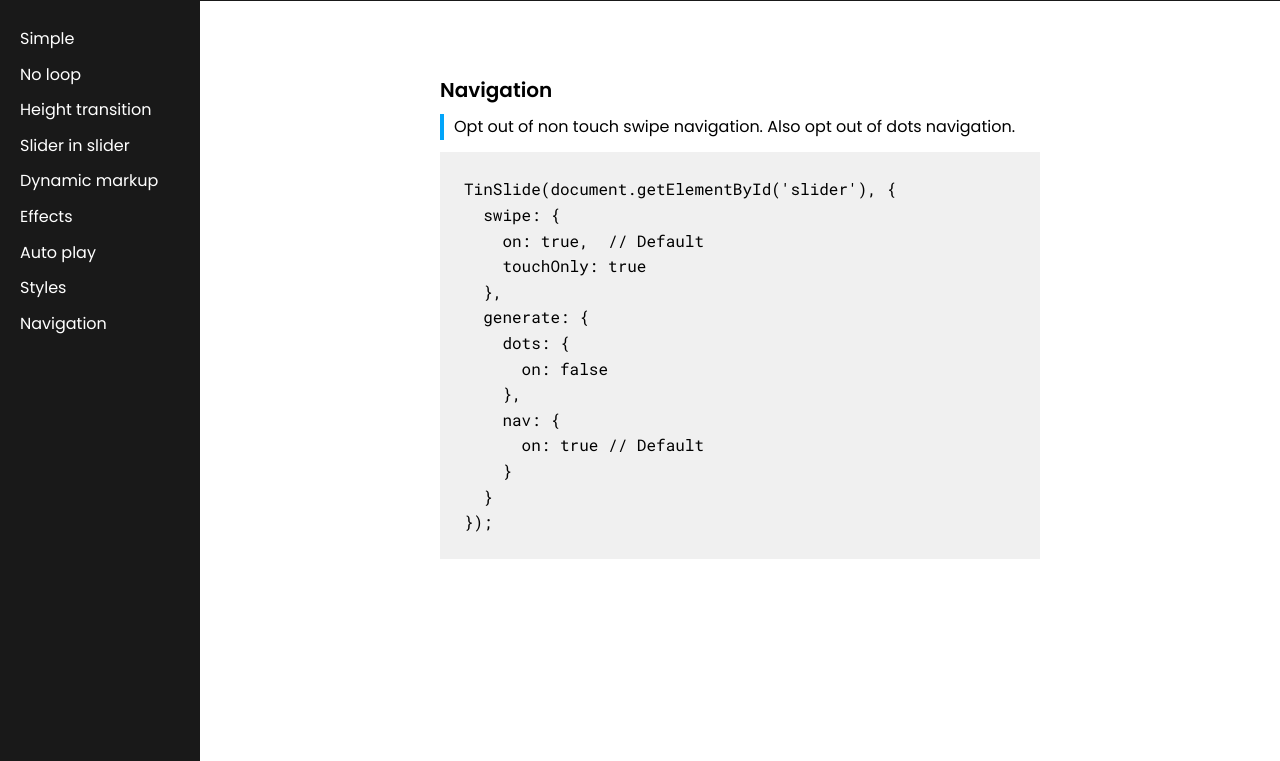
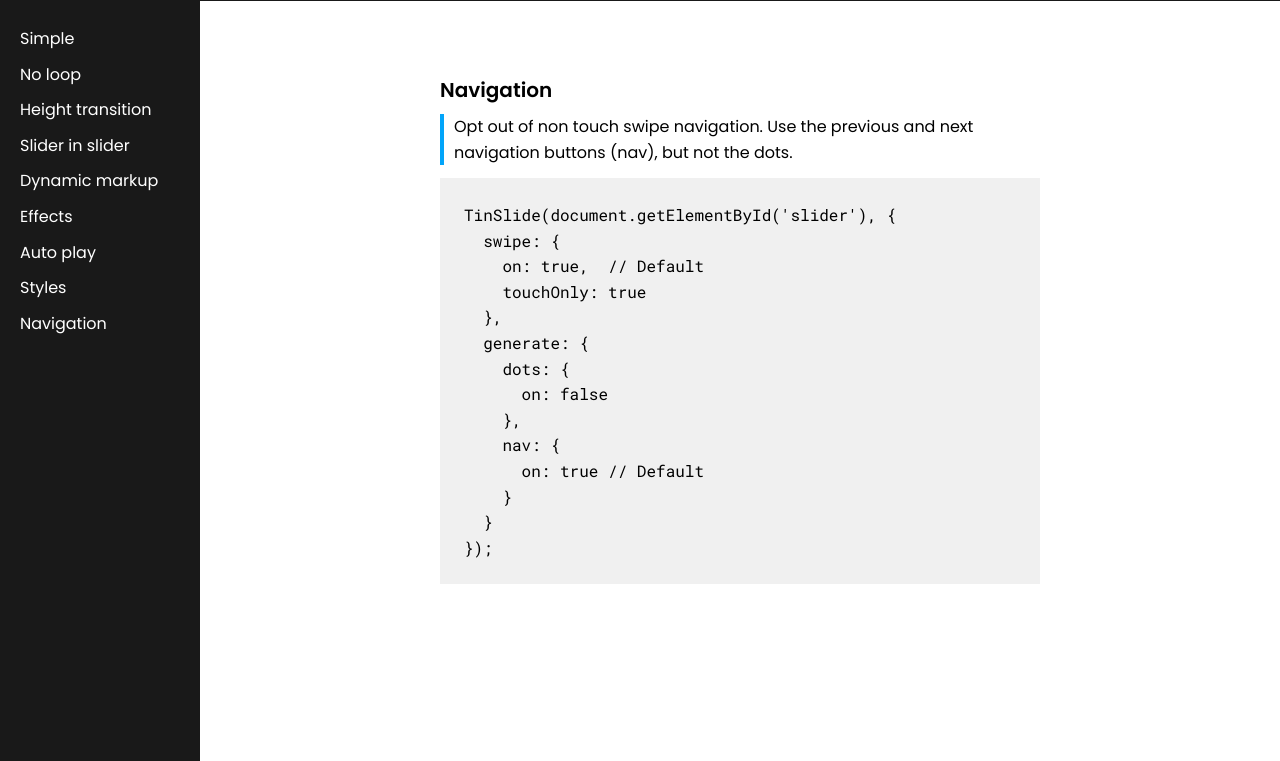
Before and after one commit to thomasisberg/tin-slide-js, a website: page src/09-navigation.html in a window 1280 px wide. Shown: the part 39-800 px from the top of the page. Drawn offline with nearby package versions, Linux system fonts and the light colour scheme; files that its build step writes are made by us from their sources.

Commit message:
Small changes

```diff
--- a/src/09-navigation.html
+++ b/src/09-navigation.html
@@ -28,7 +28,7 @@
             <div class="wrapper">
                 <div class="info">
                     <h2>Navigation</h2>
-                    <p>Opt out of non touch swipe navigation. Also opt out of dots navigation.</p>
+                    <p>Opt out of non touch swipe navigation. Use the previous and next navigation buttons (nav), but not the dots.</p>
                     <code>
                         TinSlide(document.getElementById('slider'), {<br>
                             &nbsp;&nbsp;swipe: {<br>
--- a/src/tin-slide.js
+++ b/src/tin-slide.js
@@ -475,8 +475,8 @@
                 var idx = classes.indexOf(className);
                 if(idx !== -1) {
                     classes.splice(idx, 1);
+                    element.className = classes.join(' ');
                 }
-                element.className = classes.join(' ');
             },
             hasClass: function(element, className) {
                 var classes = element.className.split(' ');
```
